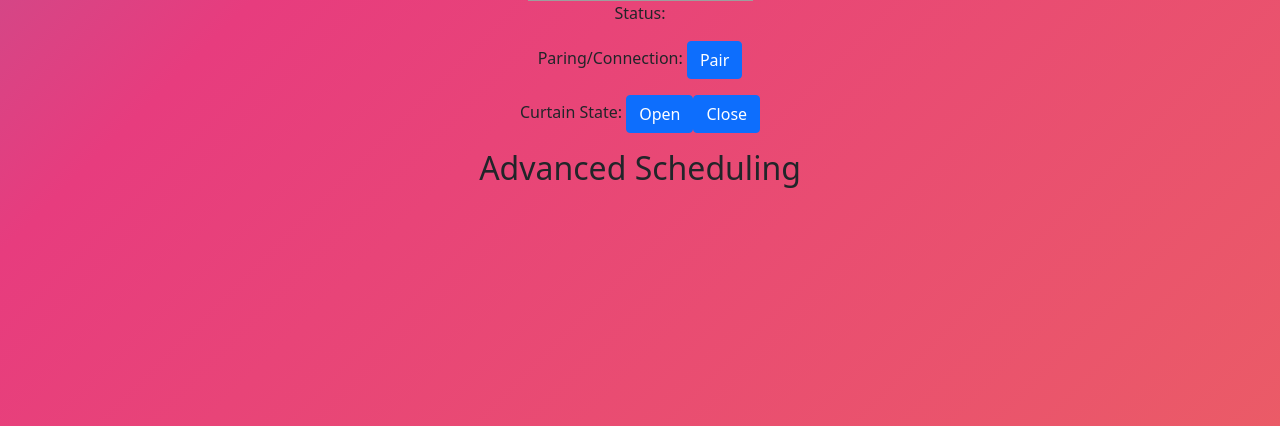
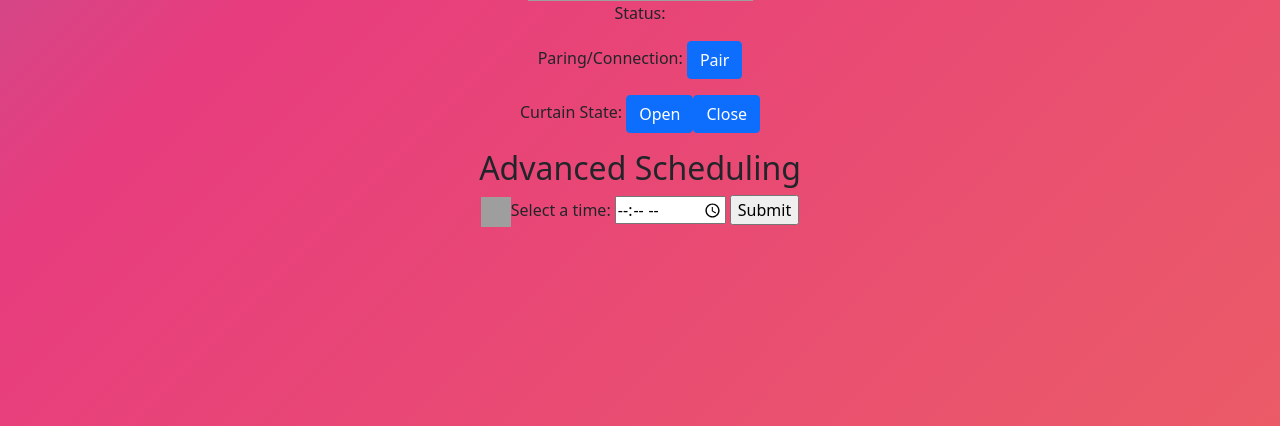
Before and after one commit to iankuys/cv_automated_curtains, a Flask app: page / in a window 1280 px wide. Shown: the part 284-710 px from the top of the page. Run offline with Flask 2, Linux system fonts and the light colour scheme; grey boxes are pictures that could not be loaded.

Commit message:
added clock and time selector

```diff
--- a/templates/index.html
+++ b/templates/index.html
@@ -21,6 +21,18 @@
             <p>Curtain State: <span><button type="button" class="btn btn-primary">Open</button><button type="button" class="btn btn-primary">Close</button></span></p>
         </div>
         <h2 class="text-center mt-1">Advanced Scheduling</h2>
+
+    <div class="text-center mt-1">
+        <div class="text-center mt-1">
+            <div>
+    <form action="/action_page.php"> <!-- submit -->
+        <label for="appt"><img src="https://img.icons8.com/pastel-glyph/2x/clock--v2.png" width="30" height="30">Select a time:</label>
+        <input type="time" id="appt" name="appt">
+        <input type="submit">
+        </form>
+    </div>
+
+
 </body>
 
 </html>
```
Also changed, not shown: 3 other files.
